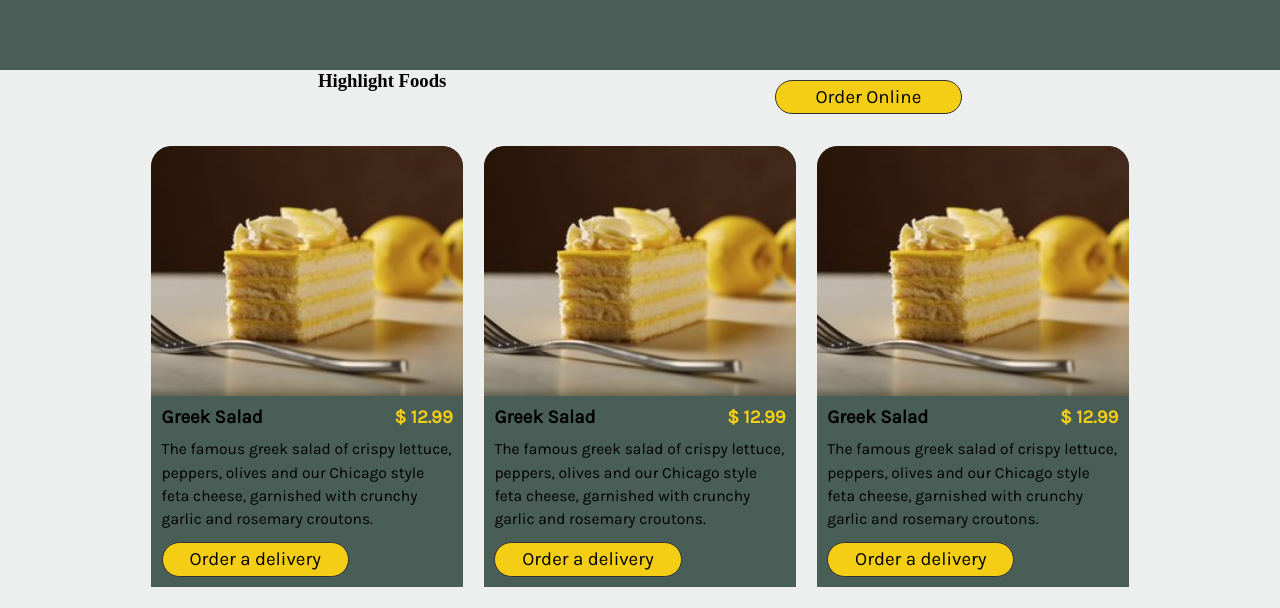
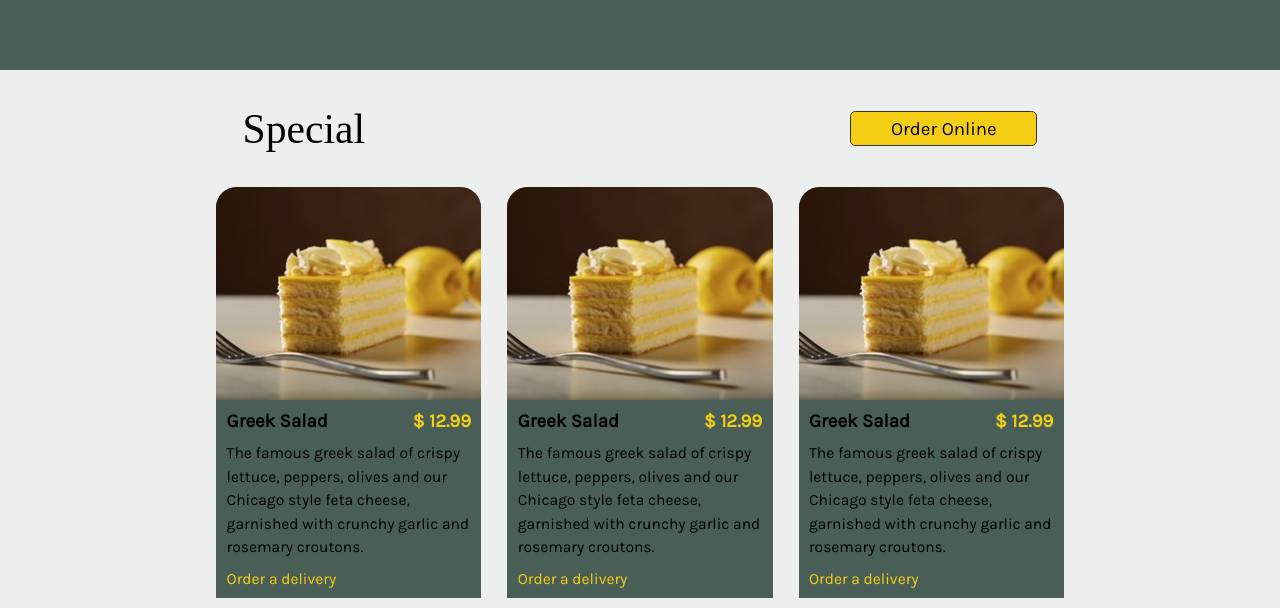
Before and after one commit to HtetMinPaing/little-lemon, a React (Create React App) app: page / in a window 1280 px wide. Shown: the part 344-952 px from the top of the page. Built offline with nearby package versions, Linux system fonts and the light colour scheme; a web font is replaced by a local one.

Commit message:
Add highlight section

```diff
--- /dev/null
+++ b/src/components/Card.js
@@ -0,0 +1,28 @@
+import React from 'react'
+import foodOne from '../assets/lemon dessert.jpg'
+import '../styles/modules/components/card.scss'
+
+/* Card component for the highlight section */
+const Card = () => {
+    return (
+        <div className='cardContainer'>
+            <img src={foodOne} alt='' className='cardImage' />
+            <div className='cardDetails'>
+                <div className='cardHeader'>
+                    <div className='cardTitle'>Greek Salad</div>
+                    <div className='cardPrice'>$ 12.99</div>
+                </div>
+                <p className='cardDescription'>The famous greek salad of crispy lettuce,
+                    peppers, olives and our Chicago style feta
+                    cheese, garnished with crunchy garlic and
+                    rosemary croutons.
+                </p>
+            </div>
+            <div>
+                <div className='cardButton'>Order a delivery</div>
+            </div>
+        </div>
+    )
+}
+
+export default Card
--- a/src/components/Highlight.js
+++ b/src/components/Highlight.js
@@ -1,49 +1,19 @@
 import React from 'react'
-import foodOne from '../assets/lemon dessert.jpg'
-import '../styles/modules/components/card.scss'
+import '../styles/modules/components/highlight.scss'
+import Card from './Card'
 
 const Highlight = () => {
   return (
-    <section>
-      <div style={{
-        display: "flex",
-        justifyContent: "space-evenly"
-      }}>
-        <div className='cardHeader'>Highlight Foods</div>
-        <button className='cardButton'>Order Online</button>
+    <div className='highlight_container'>
+      <div className='highlight_header'>
+        <div className='highlight_title'>Special</div>
+        <button className='highlight_button'>Order Online</button>
       </div>
-      <div style={{
-        display: "flex",
-        flexWrap: "wrap",
-        gap: "2rem",
-        justifyContent: "center",
-        alignItems: "center",
-        padding: "2rem"
-      }}>
+      <div className='highlight_card_wrapper'>
         <Card />
         <Card />
         <Card />
       </div>
-    </section>
-  )
-}
-
-const Card = () => {
-  return (
-    <div className='cardContainer'>
-      <img src={foodOne} alt='' className='cardImage' />
-      <div className='cardDetails'>
-        <div className='cardHeader'>
-          <div className='cardTitle'>Greek Salad</div>
-          <div className='cardPrice'>$ 12.99</div>
-        </div>
-        <p className='cardDescription'>The famous greek salad of crispy lettuce,
-          peppers, olives and our Chicago style feta
-          cheese, garnished with crunchy garlic and
-          rosemary croutons.
-        </p>
-      </div>
-      <button className='cardButton'>Order a delivery</button>
     </div>
   )
 }
--- a/src/styles/_mixins.scss
+++ b/src/styles/_mixins.scss
@@ -13,6 +13,24 @@
     background-color: var(--primary-2);
     font-size: 1.8rem;
     cursor: pointer;
+	&:hover {
+		color: var(--primary-1);
+    	background: var(--secondary-1);
+    	transition: 1.5s;
+	}
+	@content;
+}
+
+@mixin link {
+	font-family: 'Karla', sans-serif;
+	font-size: 1.5rem;
+	cursor: pointer;
+	color: var(--primary-2);
+	&:hover {
+		color: var(--secondary-1);
+		transition: 1.5s;
+	}
+	@content;
 }
 
 @mixin normalText {
--- a/src/styles/modules/components/card.scss
+++ b/src/styles/modules/components/card.scss
@@ -1,7 +1,7 @@
 @import '../../_mixins.scss';
 
 .cardContainer {
-    width: 30rem;
+    width: 25.5rem;
     display: flex;
     flex-direction: column;
     background: var(--primary-1);
@@ -33,7 +33,8 @@
 }
 
 .cardButton {
-    @include button;
+    @include link;
+    width: fit-content;
     margin-top: 1rem;
     margin-bottom: 1rem;
     margin-left: 1rem;
--- a/src/styles/modules/components/hero.scss
+++ b/src/styles/modules/components/hero.scss
@@ -39,9 +39,3 @@
 .button {
     @include button
 }
-
-.button:hover {
-    color: var(--primary-1);
-    background: var(--secondary-1);
-    transition: 1.5s;
-}
--- /dev/null
+++ b/src/styles/modules/components/highlight.scss
@@ -0,0 +1,32 @@
+@import '../../_mixins.scss';
+
+.highlight_container {
+    display: flex;
+    flex-direction: column;
+    padding-top: 2rem;
+}
+
+.highlight_header{
+    display: flex;
+    justify-content: space-around;
+    align-items: center;
+}
+
+.highlight_title {
+    @include title;
+}
+
+.highlight_button {
+    @include button {
+        border-radius: 0.5rem;
+    }
+}
+
+.highlight_card_wrapper {
+    display: flex;
+    flex-wrap: wrap;
+    gap: 2.5rem;
+    justify-content: center;
+    align-items: center;
+    padding: 2rem;
+}
```
